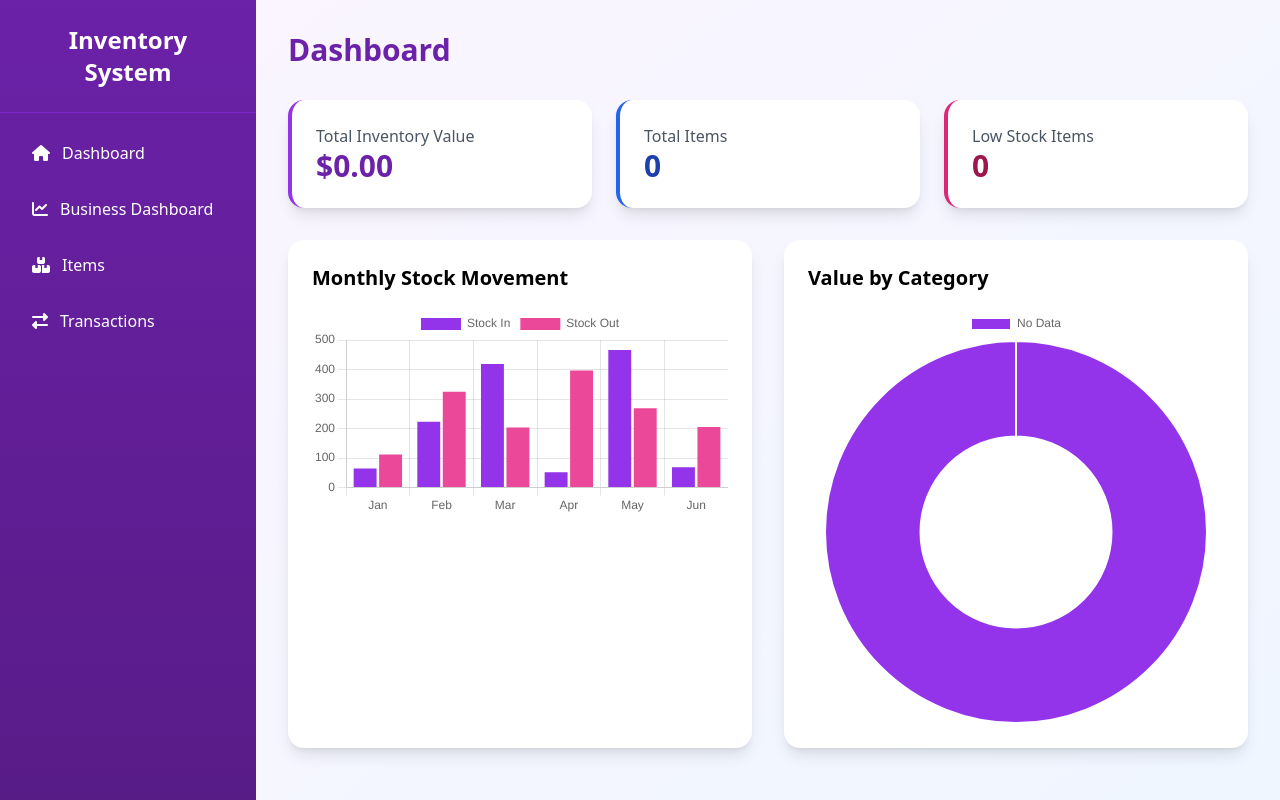
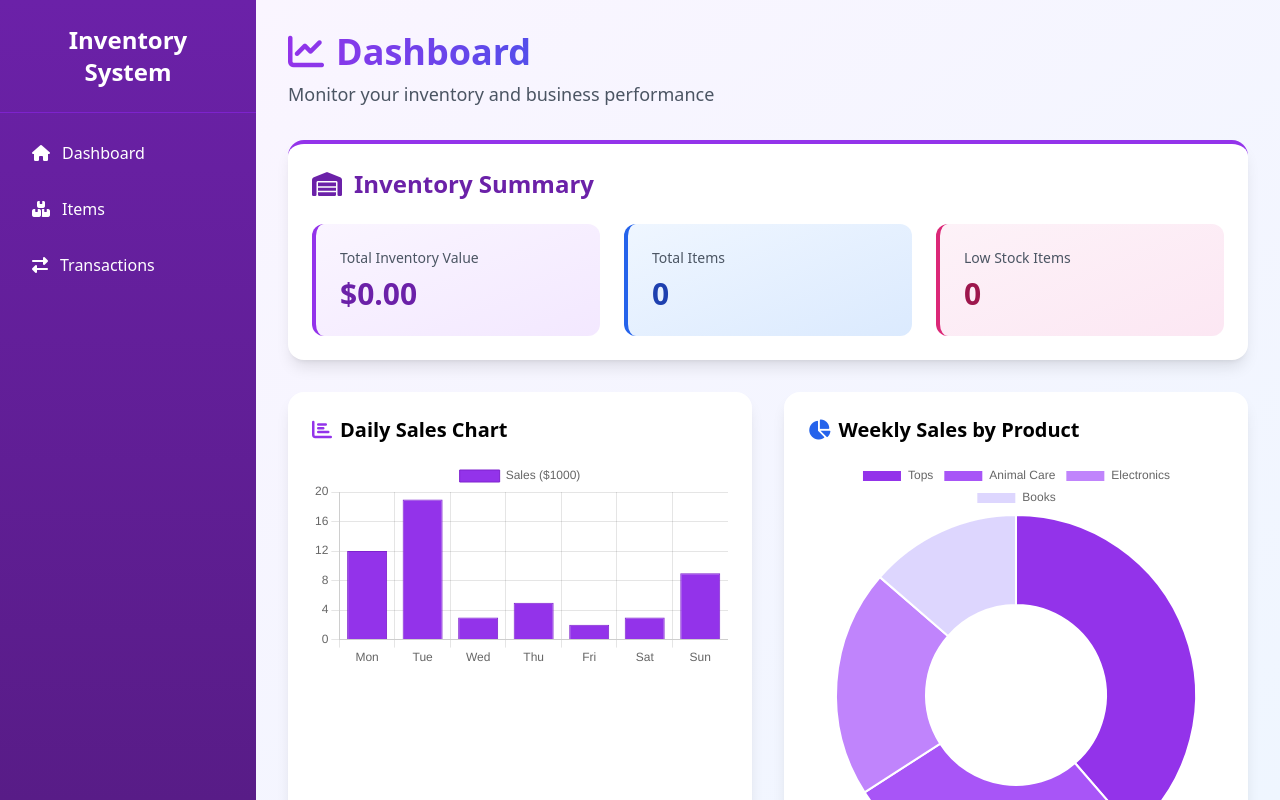
Before and after one commit to sapiia/inventory, a website: page index.html in a window 1280 px wide. Drawn offline with nearby package versions, Linux system fonts and the light colour scheme.

Commit message:
add new feature

```diff
--- a/index.html
+++ b/index.html
@@ -27,7 +27,6 @@
       <nav class="flex-1 p-4">
         <ul class="space-y-2">
           <li><button id="nav-dashboard" class="w-full text-left py-3 px-4 rounded-lg sidebar-active flex items-center gap-3"><i class="fas fa-home"></i> Dashboard</button></li>
-          <li><button id="nav-business" class="w-full text-left py-3 px-4 rounded-lg hover:bg-purple-700 flex items-center gap-3"><i class="fas fa-chart-line"></i> Business Dashboard</button></li>
           <li><button id="nav-items" class="w-full text-left py-3 px-4 rounded-lg hover:bg-purple-700 flex items-center gap-3"><i class="fas fa-boxes"></i> Items</button></li>
           <li><a href="pages/transection.html" class="w-full text-left py-3 px-4 rounded-lg hover:bg-purple-700 flex items-center gap-3"><i class="fas fa-exchange-alt"></i> Transactions</a></li>
         </ul>
@@ -36,97 +35,46 @@
 
     <!-- Main Content -->
     <main class="flex-1 overflow-y-auto bg-gradient-to-br from-purple-50 to-blue-50 p-8">
-      <!-- Dashboard Page -->
+      <!-- Combined Dashboard Page -->
       <div id="page-dashboard" class="space-y-8">
-        <h2 class="text-3xl font-bold text-purple-800">Dashboard</h2>
-
-        <!-- Stats Cards -->
-        <div class="grid grid-cols-1 md:grid-cols-3 gap-6">
-          <div class="bg-white rounded-2xl shadow-lg p-6 border-l-4 border-purple-600">
-            <p class="text-gray-600">Total Inventory Value</p>
-            <p class="text-3xl font-bold text-purple-800" id="total-value">$0.00</p>
-          </div>
-          <div class="bg-white rounded-2xl shadow-lg p-6 border-l-4 border-blue-600">
-            <p class="text-gray-600">Total Items</p>
-            <p class="text-3xl font-bold text-blue-800" id="total-items">0</p>
-          </div>
-          <div class="bg-white rounded-2xl shadow-lg p-6 border-l-4 border-pink-600">
-            <p class="text-gray-600">Low Stock Items</p>
-            <p class="text-3xl font-bold text-pink-800" id="low-stock">0</p>
-          </div>
-        </div>
-
-        <!-- Charts -->
-        <div class="grid grid-cols-1 lg:grid-cols-2 gap-8">
-          <div class="bg-white rounded-2xl shadow-lg p-6">
-            <h3 class="text-xl font-semibold mb-4">Monthly Stock Movement</h3>
-            <canvas id="barChart"></canvas>
-          </div>
-          <div class="bg-white rounded-2xl shadow-lg p-6">
-            <h3 class="text-xl font-semibold mb-4">Value by Category</h3>
-            <canvas id="pieChart"></canvas>
-          </div>
-        </div>
-      </div>
-
-      <!-- Business Dashboard Page -->
-      <div id="page-business" class="hidden space-y-8">
         <!-- Header Section -->
         <div class="mb-8">
           <div class="flex items-center justify-between">
             <div>
               <h1 class="text-4xl font-bold text-transparent bg-clip-text bg-gradient-to-r from-purple-600 to-blue-600 mb-2">
-                <i class="fas fa-chart-line mr-3"></i>Business Dashboard
+                <i class="fas fa-chart-line mr-3"></i>Dashboard
               </h1>
-              <p class="text-gray-600 text-lg">Monitor your business performance and key metrics</p>
+              <p class="text-gray-600 text-lg">Monitor your inventory and business performance</p>
             </div>
           </div>
         </div>
 
-        <!-- Stats Cards -->
-        <div class="grid grid-cols-1 md:grid-cols-3 gap-6 mb-8">
-          <div class="bg-white rounded-xl shadow-lg p-6 border-l-4 border-purple-500">
-            <div class="flex items-center justify-between">
-              <div>
-                <p class="text-gray-500 text-sm font-medium">Weekly Balance</p>
-                <p class="text-3xl font-bold text-purple-600">$20k</p>
-              </div>
-              <div class="bg-purple-100 p-4 rounded-full">
-                <i class="fas fa-wallet text-purple-600 text-2xl"></i>
-              </div>
+        <!-- Inventory Stats Section -->
+        <div class="bg-white rounded-2xl shadow-lg p-6 border-t-4 border-purple-600">
+          <h2 class="text-2xl font-bold text-purple-800 mb-6 flex items-center">
+            <i class="fas fa-warehouse mr-3"></i>Inventory Summary
+          </h2>
+          <div class="grid grid-cols-1 md:grid-cols-3 gap-6">
+            <div class="bg-gradient-to-br from-purple-50 to-purple-100 rounded-xl p-6 border-l-4 border-purple-600">
+              <p class="text-gray-600 text-sm font-medium">Total Inventory Value</p>
+              <p class="text-3xl font-bold text-purple-800 mt-2" id="total-value">$0.00</p>
             </div>
-          </div>
-
-          <div class="bg-white rounded-xl shadow-lg p-6 border-l-4 border-blue-500">
-            <div class="flex items-center justify-between">
-              <div>
-                <p class="text-gray-500 text-sm font-medium">Orders in Line</p>
-                <p class="text-3xl font-bold text-blue-600">750</p>
-              </div>
-              <div class="bg-blue-100 p-4 rounded-full">
-                <i class="fas fa-shopping-cart text-blue-600 text-2xl"></i>
-              </div>
+            <div class="bg-gradient-to-br from-blue-50 to-blue-100 rounded-xl p-6 border-l-4 border-blue-600">
+              <p class="text-gray-600 text-sm font-medium">Total Items</p>
+              <p class="text-3xl font-bold text-blue-800 mt-2" id="total-items">0</p>
             </div>
-          </div>
-
-          <div class="bg-white rounded-xl shadow-lg p-6 border-l-4 border-pink-500">
-            <div class="flex items-center justify-between">
-              <div>
-                <p class="text-gray-500 text-sm font-medium">New Clients</p>
-                <p class="text-3xl font-bold text-pink-600">150</p>
-              </div>
-              <div class="bg-pink-100 p-4 rounded-full">
-                <i class="fas fa-users text-pink-600 text-2xl"></i>
-              </div>
+            <div class="bg-gradient-to-br from-pink-50 to-pink-100 rounded-xl p-6 border-l-4 border-pink-600">
+              <p class="text-gray-600 text-sm font-medium">Low Stock Items</p>
+              <p class="text-3xl font-bold text-pink-800 mt-2" id="low-stock">0</p>
             </div>
           </div>
         </div>
 
-        <!-- Charts -->
+        <!-- Charts Section -->
         <div class="grid grid-cols-1 lg:grid-cols-2 gap-8">
           <div class="bg-white rounded-2xl shadow-lg p-6">
             <h3 class="text-xl font-semibold mb-4 flex items-center">
-              <i class="fas fa-chart-bar mr-2 text-purple-600"></i>Sales Chart
+              <i class="fas fa-chart-bar mr-2 text-purple-600"></i>Daily Sales Chart
             </h3>
             <canvas id="businessBarChart"></canvas>
           </div>
@@ -198,7 +146,7 @@
           </div>
         </div>
 
-        <!-- Business Stats -->
+        <!-- Business Additional Stats -->
         <div class="grid grid-cols-1 md:grid-cols-3 gap-6">
           <div class="bg-white rounded-2xl shadow-lg p-6">
             <p class="text-gray-600 text-sm font-medium">Total Intake</p>
@@ -275,7 +223,6 @@
 
     // Navigation
     document.getElementById('nav-dashboard').addEventListener('click', () => showPage('dashboard'));
-    document.getElementById('nav-business').addEventListener('click', () => showPage('business'));
     document.getElementById('nav-items').addEventListener('click', () => showPage('items'));
 
     function showPage(page) {
@@ -285,8 +232,10 @@
       document.querySelectorAll('aside button').forEach(btn => btn.classList.remove('sidebar-active'));
       document.getElementById(`nav-${page}`).classList.add('sidebar-active');
 
-      if (page === 'dashboard') updateDashboard();
-      if (page === 'business') initBusinessCharts();
+      if (page === 'dashboard') {
+        updateDashboard();
+        initBusinessCharts();
+      }
       if (page === 'items') renderItemsTable();
     }
 
@@ -368,7 +317,7 @@
       });
     }
 
-    // Dashboard Update
+    // Dashboard Update - Inventory Stats Only
     function updateDashboard() {
       const totalValue = items.reduce((sum, i) => sum + i.quantity * i.price, 0);
       const totalItems = items.reduce((sum, i) => sum + i.quantity, 0);
@@ -378,41 +327,8 @@
       document.getElementById('total-items').textContent = totalItems;
       document.getElementById('low-stock').textContent = lowStock;
 
-      // Bar Chart - Monthly movement (simulated with last 6 months)
-      const months = ['Jan', 'Feb', 'Mar', 'Apr', 'May', 'Jun'];
-      const inflows = months.map(() => Math.floor(Math.random() * 500));
-      const outflows = months.map(() => Math.floor(Math.random() * 400));
-
-      if (barChart) barChart.destroy();
-      barChart = new Chart(document.getElementById('barChart'), {
-        type: 'bar',
-        data: {
-          labels: months,
-          datasets: [
-            { label: 'Stock In', data: inflows, backgroundColor: '#9333ea' },
-            { label: 'Stock Out', data: outflows, backgroundColor: '#ec4899' }
-          ]
-        },
-        options: { responsive: true, scales: { y: { beginAtZero: true } } }
-      });
-
-      // Pie Chart - Category value
-      const categoryData = {};
-      items.forEach(i => {
-        categoryData[i.category] = (categoryData[i.category] || 0) + i.quantity * i.price;
-      });
-      const labels = Object.keys(categoryData);
-      const data = Object.values(categoryData);
-
-      if (pieChart) pieChart.destroy();
-      pieChart = new Chart(document.getElementById('pieChart'), {
-        type: 'doughnut',
-        data: {
-          labels: labels.length ? labels : ['No Data'],
-          datasets: [{ data: data.length ? data : [1], backgroundColor: ['#9333ea', '#a855f7', '#c084fc', '#ddd6fe', '#f3e8ff'] }]
-        },
-        options: { responsive: true }
-      });
+      // Initialize business charts right after updating stats
+      setTimeout(() => initBusinessCharts(), 100);
     }
 
     // Business Dashboard Charts
@@ -476,8 +392,6 @@
       const hash = window.location.hash.substring(1);
       if (hash === 'items') {
         showPage('items');
-      } else if (hash === 'business') {
-        showPage('business');
       } else {
         showPage('dashboard');
       }
```
